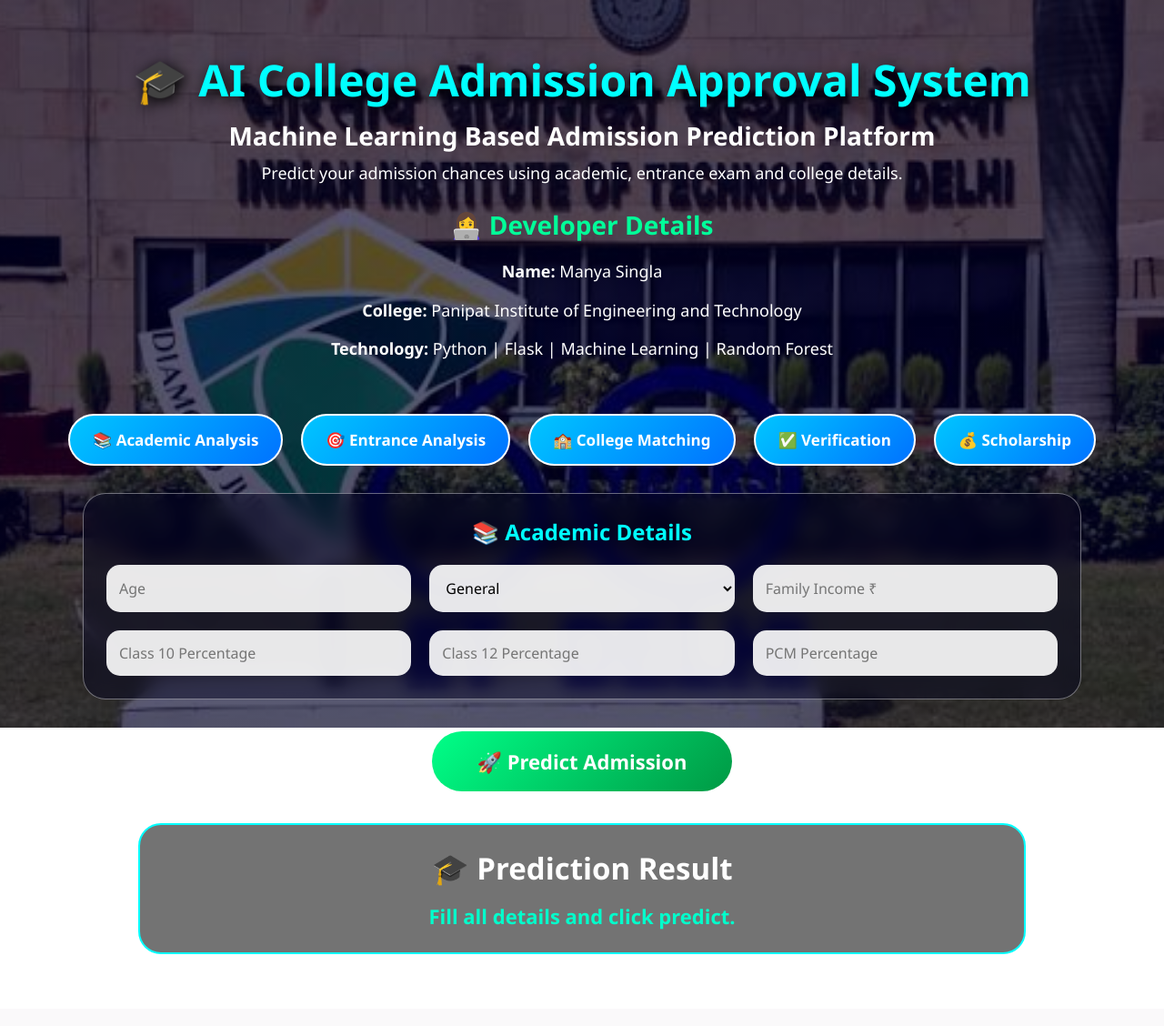
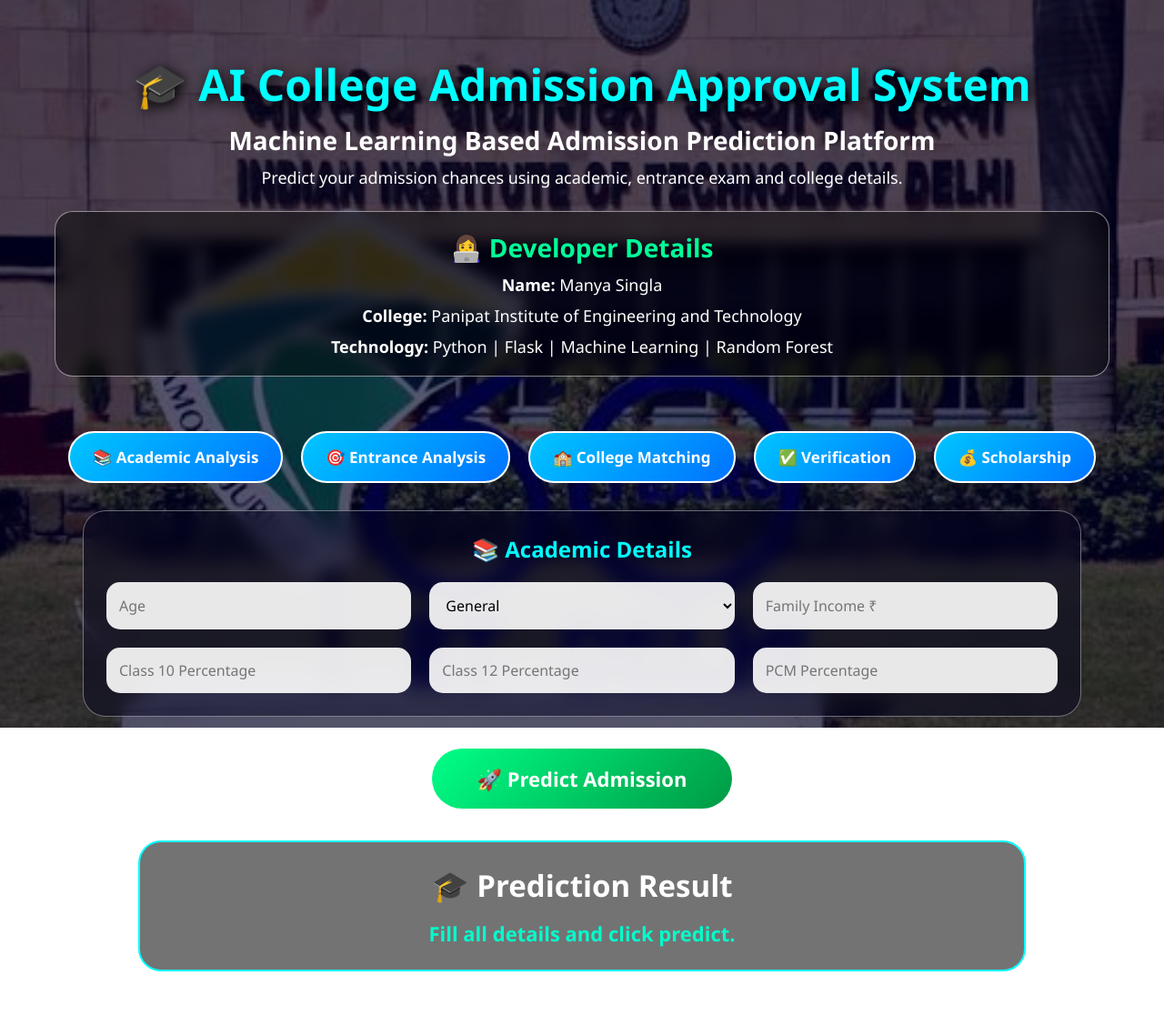
Before and after one commit to Manya2507/College-Admission-Approval-System, a Flask app: page / in a window 1280 px wide. Shown: the whole page at 91% size. Before the commit the page ends 1049 px from the top, so only its background shows below. Run offline with Flask 3, Linux system fonts and the light colour scheme.

Commit message:
Update style.css

```diff
--- a/static/style.css
+++ b/static/style.css
@@ -285,17 +285,17 @@ background-size:
 
 
 
-.overlay{
+.overlay {
 
+    position: relative;
 
-    width:100%;
+    z-index: 10;
 
+    min-height: 100vh;
 
-    min-height:100vh;
+    width: 100%;
 
-
-    padding:30px;
-
+    padding: 30px;
 
 }
 
@@ -312,14 +312,17 @@ background-size:
 
 
 
-.header{
+.header {
 
+    position:relative;
+
+    z-index:20;
 
     text-align:center;
 
+    padding:30px;
 
-    padding:25px;
-
+    color:white;
 
 }
 
@@ -386,20 +389,35 @@ background-size:
 
 
 
-.developer{
+.developer {
 
 
-    margin-top:20px;
+    margin-top:25px;
 
 
-    font-size:18px;
+    padding:20px;
 
 
-    line-height:1.8;
+    border-radius:20px;
+
+
+    background:
+
+    rgba(0,0,0,0.45);
+
+
+    border:
+
+    1px solid rgba(255,255,255,0.5);
+
+
+    backdrop-filter:blur(8px);
+
+
+    color:white;
 
 
 }
-
 
 
 
```
